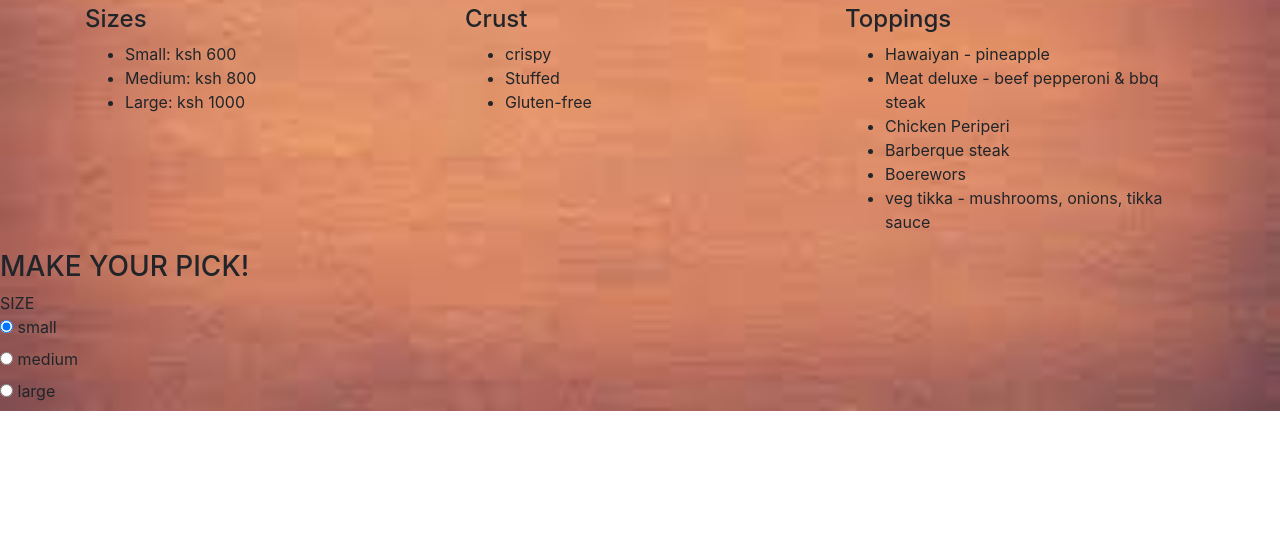
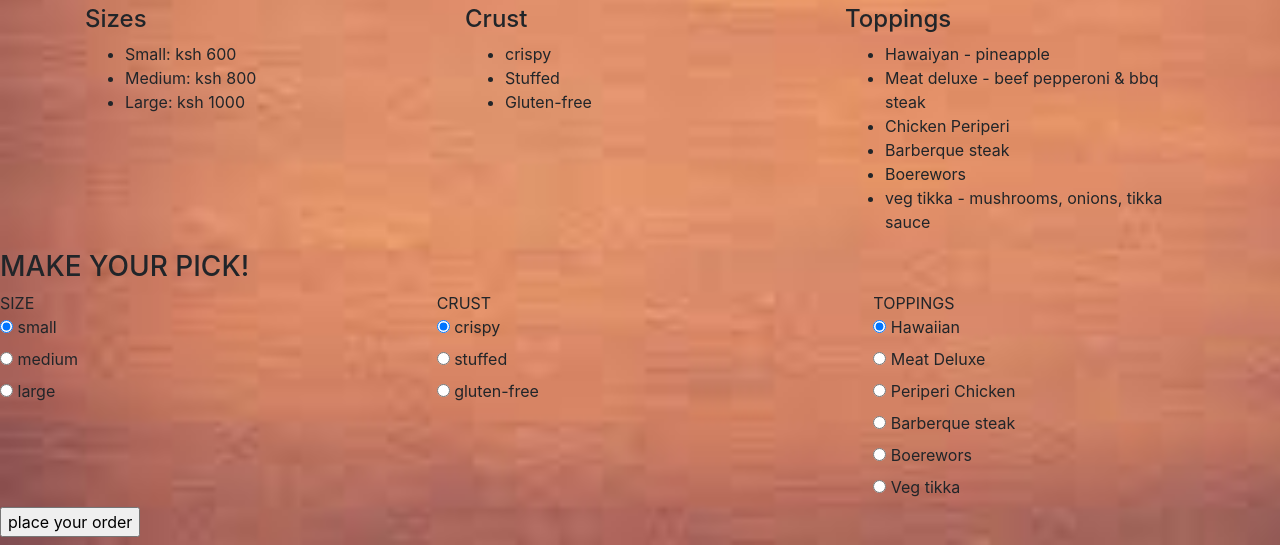
Before and after one commit to Kris-Rose-art/picadeli-pizza, a plain HTML site: page index.html in a window 1280 px wide. Shown: the part 439-984 px from the top of the page. Before the commit the page ends 850 px from the top, so only its background shows below. Drawn offline with Linux system fonts and the light colour scheme.

Commit message:
Add submit button

```diff
--- a/index.html
+++ b/index.html
@@ -53,6 +53,11 @@
         </div>
         <h3>MAKE YOUR PICK!</h3>
         <form>
+            <div class="row">
+                <div class="col-md-4">
+
+
+
                     <header>SIZE</header>
                     <div class="radio">
                         <label for="size">
@@ -72,6 +77,74 @@
                             large
                         </label>
                     </div>
+                </div>
+                <div class="col-md-4">
+                    <header>CRUST</header>
+                    <div class="radio">
+                        <label for="crust">
+                            <input type="radio" name="crust" value="crispy" checked>
+                            crispy
+                        </label>
+                    </div>
+                    <div class="radio">
+                        <label for="crust">
+                            <input type="radio" name="crust" value="stuffed">
+                            stuffed
+                        </label>
+                    </div>
+                    <div class="radio">
+                        <label for="crust">
+                            <input type="radio" name="crust" value="gluten-free">
+                            gluten-free
+                        </label>
+                    </div>
+                </div>
+                <div class="col-md-4">
+                    <header>TOPPINGS</header>
+                    <div class="radio">
+                        <label for="toppings">
+                            <input type="radio" name="toppings" value="hawaiian" checked>
+                            Hawaiian
+                        </label>
+                    </div>
+                    <div class="radio">
+                        <label for="toppings">
+                            <input type="radio" name="toppings" value="meat-deluxe">
+                            Meat Deluxe
+                        </label>
+                    </div>
+                    <div class="radio">
+                        <label for="toppings">
+                            <input type="radio" name="toppings" value="periperi-chicken">
+                            Periperi Chicken
+                        </label>
+                    </div>
+                    <div class="radio">
+                        <label for="toppings">
+                            <input type="radio" name="toppings" value="barberque-steak">
+                            Barberque steak
+                        </label>
+                    </div>
+                    <div class="radio">
+                        <label for="toppings">
+                            <input type="radio" name="toppings" value="Boerewors">
+                            Boerewors
+                        </label>
+                    </div>
+                    <div class="radio">
+                        <label for="toppings">
+                            <input type="radio" name="toppings" value="veg-tikka">
+                            Veg tikka
+                        </label>
+                    </div>
+                </div>
+            </div>
+            <div class="submit">
+                <label for="submit">
+                    <input type="button" name="submit" value="place your order">
+
+                </label>
+            </div>
         </form>
 
 
```
Lines whose indentation alone changed are shown as unchanged.
